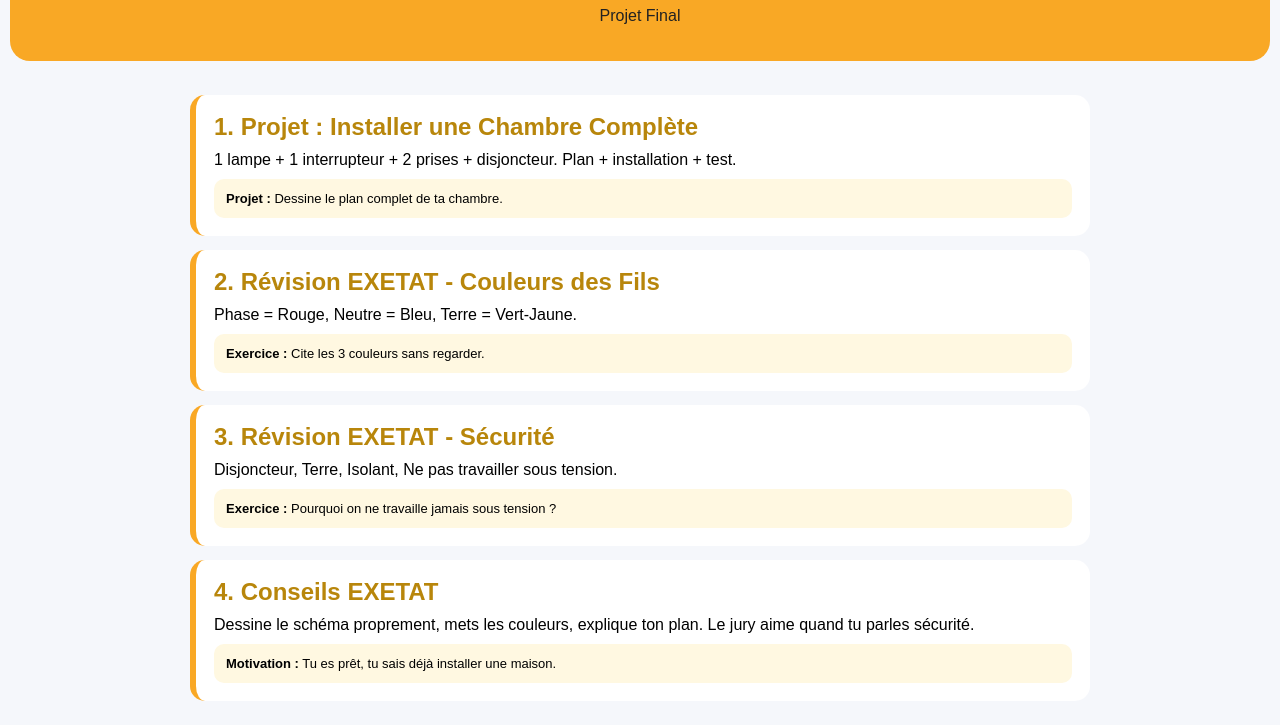
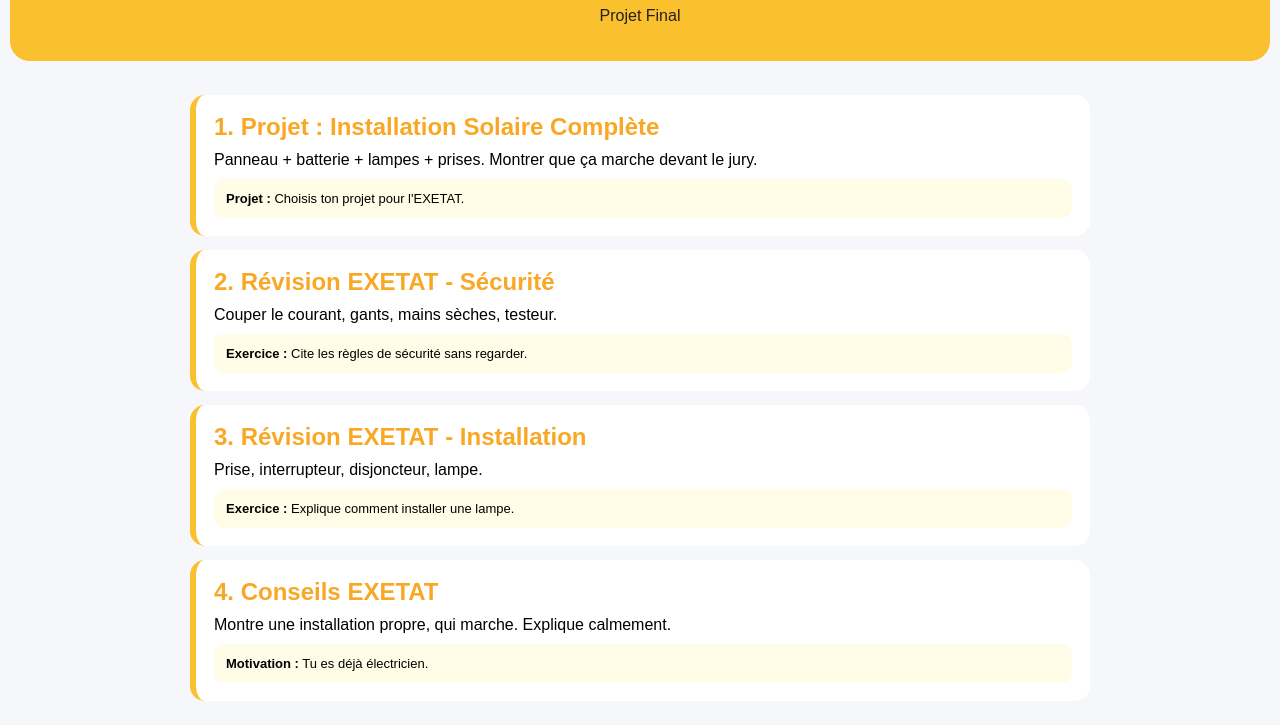
Before and after one commit to fenicienjayden-arch/ed-pour-tous, a plain HTML site: page 6e-electricite.html in a window 1280 px wide. Shown: the part 152-877 px from the top of the page. Drawn offline with Linux system fonts and the light colour scheme.

Commit message:
Update 6e-electricite.html

```diff
--- a/6e-electricite.html
+++ b/6e-electricite.html
@@ -1,6 +1,6 @@
-<!DOCTYPE html><html lang="fr"><head><meta charset="UTF-8"><meta name="viewport" content="width=device-width, initial-scale=1.0"><title>6e Électricité EXETAT</title><style>body{margin:0;font-family:Arial;background:#f5f7fb}.top{background:#f9a825;padding:15px}.top a{color:#222;text-decoration:none;font-weight:bold}.banner{background:#f9a825;color:#222;margin:10px;padding:20px;border-radius:20px;text-align:center}.box{max-width:900px;margin:auto;padding:10px}.lecon{background:#fff;border-radius:15px;padding:18px;margin:14px 0;border-left:6px solid #f9a825}.lecon h2{color:#b8860b;margin:0 0 10px}.exo{background:#fff8e1;padding:12px;border-radius:10px;margin-top:10px;font-size:13px}</style></head><body><div class="top"><a href="option-electricite.html">← Électricité</a></div><div class="banner"><h1>🎓 6e ÉLECTRICITÉ - EXETAT</h1><p>Projet Final</p></div><div class="box">
-<div class="lecon"><h2>1. Projet : Installer une Chambre Complète</h2>1 lampe + 1 interrupteur + 2 prises + disjoncteur. Plan + installation + test. <div class="exo"><b>Projet :</b> Dessine le plan complet de ta chambre.</div></div>
-<div class="lecon"><h2>2. Révision EXETAT - Couleurs des Fils</h2>Phase = Rouge, Neutre = Bleu, Terre = Vert-Jaune. <div class="exo"><b>Exercice :</b> Cite les 3 couleurs sans regarder.</div></div>
-<div class="lecon"><h2>3. Révision EXETAT - Sécurité</h2>Disjoncteur, Terre, Isolant, Ne pas travailler sous tension. <div class="exo"><b>Exercice :</b> Pourquoi on ne travaille jamais sous tension ?</div></div>
-<div class="lecon"><h2>4. Conseils EXETAT</h2>Dessine le schéma proprement, mets les couleurs, explique ton plan. Le jury aime quand tu parles sécurité. <div class="exo"><b>Motivation :</b> Tu es prêt, tu sais déjà installer une maison.</div></div>
+<!DOCTYPE html><html lang="fr"><head><meta charset="UTF-8"><meta name="viewport" content="width=device-width, initial-scale=1.0"><title>6e Électricité EXETAT</title><style>body{margin:0;font-family:Arial;background:#f5f7fb}.top{background:#fbc02d;padding:15px}.top a{color:#222;text-decoration:none;font-weight:bold}.banner{background:#fbc02d;color:#222;margin:10px;padding:20px;border-radius:20px;text-align:center}.box{max-width:900px;margin:auto;padding:10px}.lecon{background:#fff;border-radius:15px;padding:18px;margin:14px 0;border-left:6px solid #fbc02d}.lecon h2{color:#f9a825;margin:0 0 10px}.exo{background:#fffde7;padding:12px;border-radius:10px;margin-top:10px;font-size:13px}</style></head><body><div class="top"><a href="option-electricite.html">← Électricité</a></div><div class="banner"><h1>🎓 6e ÉLECTRICITÉ - EXETAT</h1><p>Projet Final</p></div><div class="box">
+<div class="lecon"><h2>1. Projet : Installation Solaire Complète</h2>Panneau + batterie + lampes + prises. Montrer que ça marche devant le jury. <div class="exo"><b>Projet :</b> Choisis ton projet pour l'EXETAT.</div></div>
+<div class="lecon"><h2>2. Révision EXETAT - Sécurité</h2>Couper le courant, gants, mains sèches, testeur. <div class="exo"><b>Exercice :</b> Cite les règles de sécurité sans regarder.</div></div>
+<div class="lecon"><h2>3. Révision EXETAT - Installation</h2>Prise, interrupteur, disjoncteur, lampe. <div class="exo"><b>Exercice :</b> Explique comment installer une lampe.</div></div>
+<div class="lecon"><h2>4. Conseils EXETAT</h2>Montre une installation propre, qui marche. Explique calmement. <div class="exo"><b>Motivation :</b> Tu es déjà électricien.</div></div>
 </div></body></html>
```
